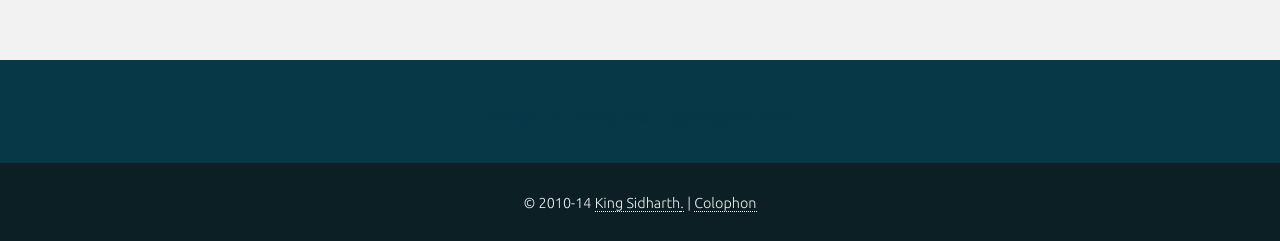
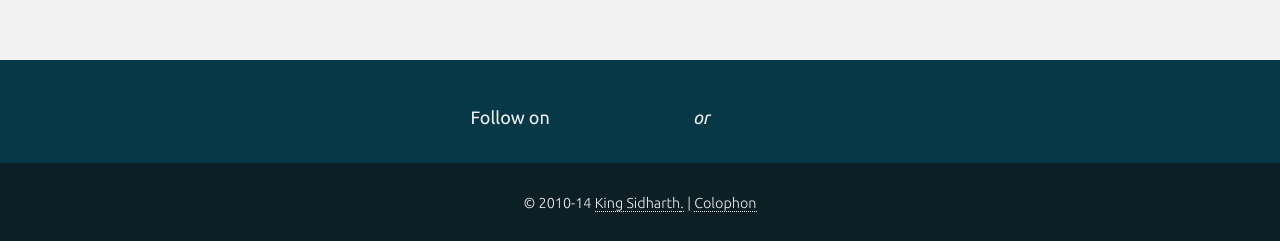
Before and after one commit to 64Notes/64notes.com, a Jekyll site: the page built from index.html, in a window 1280 px wide. Shown: the part 924-1165 px from the top of the page. Built offline with Jekyll 4.4.1, drawn with Linux system fonts in a browser that asks for light colours; nearby versions of some CDN libraries.

Commit message:
Clear up footer

```diff
--- a/_layouts/base.html
+++ b/_layouts/base.html
@@ -73,29 +73,18 @@
     <!-- #header_area -->
     {{ content }}
     <!-- #content_area -->
-    <div id='social_area'>
+    <div id='social_area' class="grid">
       <div class='area' id='social'>
-        <div class='grid'>
-          {% if page.type == 'post' %}
-          <ul class='nav nav--block grid__item one-whole' id='socialshare'>
-            <li class='fb'>
-              <a class="fb_link" onclick="return fbs_click()" href="#">Share on Facebook</a>
-            </li>
-            <li class='twitter'>
-              <a class="twitter_share" href="#">Share on Twitter</a>
-            </li>
-          </ul>
-          <!-- #socialshare -->
-          {% endif %}
           <ul class='nav nav--block grid__item one-whole' id='socialfollow'>
-            <li class='fb'>
-              <a href="https://www.facebook.com/kingsidharth" onClick="">Follow on Facebook</a>
-            </li>
+            <li>Follow on </li>
             <li class='twitter'>
               <a href="https://twitter.com/kingsidharth">@kingsidharth</a>
             </li>
+            <li><em> or </em></li>
+            <li class='fb'>
+              <a href="https://www.facebook.com/kingsidharth" onClick="">facebook</a>
+            </li>
           </ul>
-        </div>
       </div>
       <!-- #social.area -->
     </div>
```
